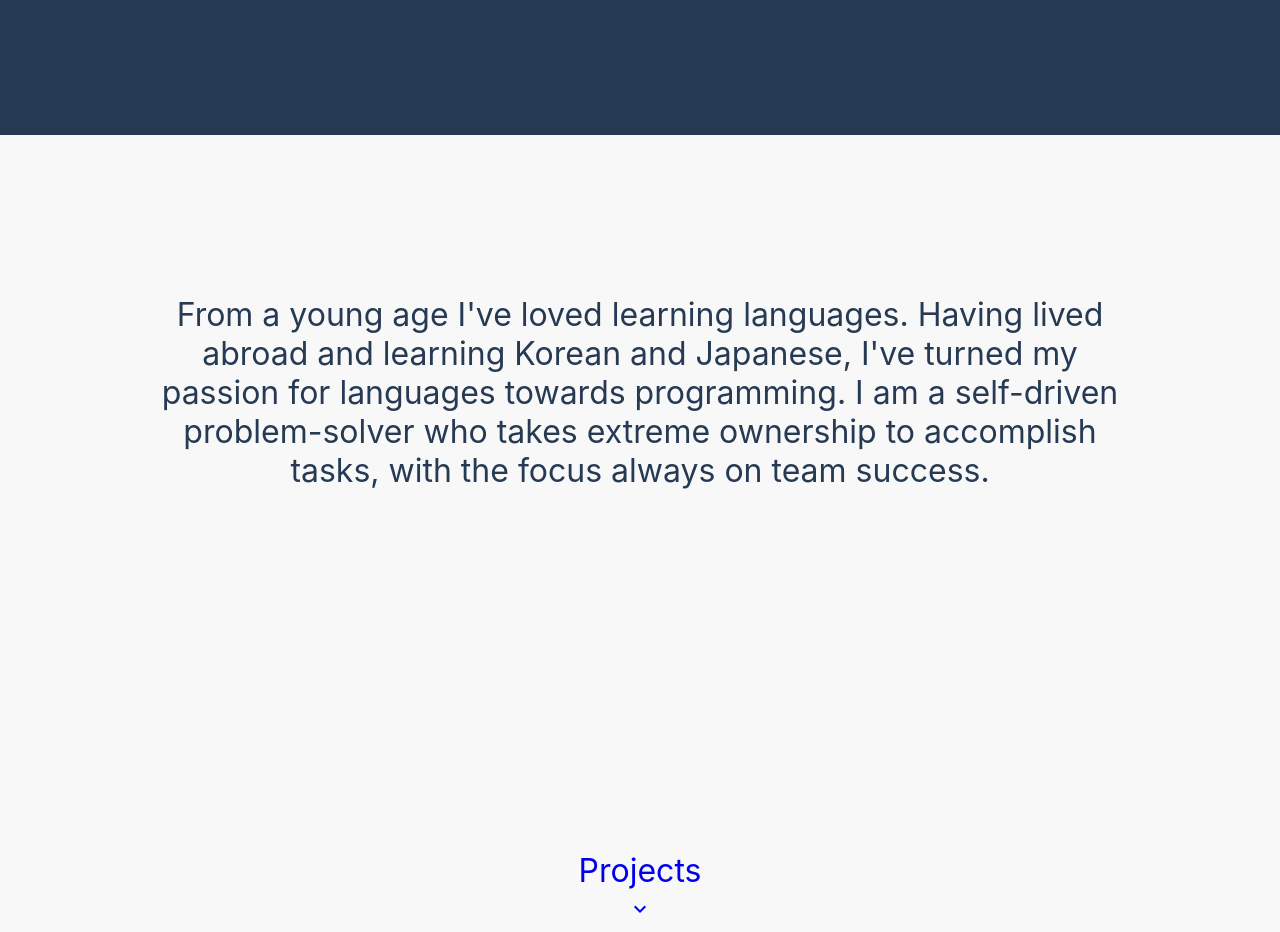
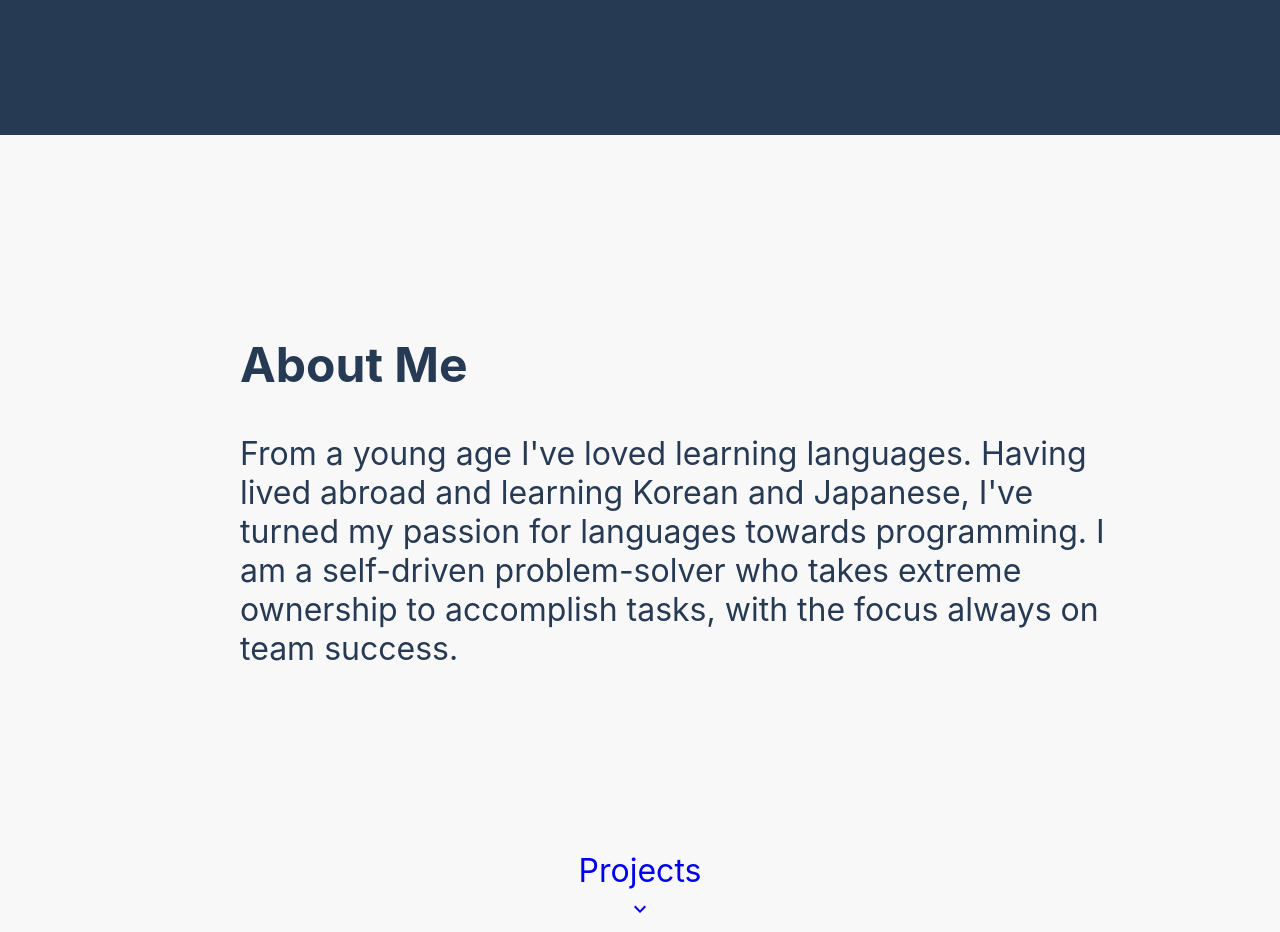
Before and after one commit to jason-moritz/portfolio, a React (Create React App) app in the folder client/: page / in a window 1280 px wide. Shown: the part 800-1732 px from the top of the page. Built offline with nearby package versions, Linux system fonts and the light colour scheme.

Commit message:
base styling for about section complete

```diff
--- a/client/src/screens/About.css
+++ b/client/src/screens/About.css
@@ -7,11 +7,21 @@
   align-items: center;
 }
 
-.about-content {
+.about-content-container {
   padding-top: 10rem;
-  font-size: 2rem;
+  padding-left: 5rem;
+  text-align: left;
   width: 75%;
 }
+
+.title {
+  font-size: 3rem;
+}
+
+.about-content {
+  font-size: 2rem;
+}
+
 .about-bottom-link {
   position: absolute;
   bottom: 0;
--- a/client/src/screens/About.jsx
+++ b/client/src/screens/About.jsx
@@ -5,11 +5,15 @@ import './About.css'
 export default function About() {
   return (
     <section id='about' className='about'>
-      <div className='about-content'>
-        From a young age I've loved learning languages. Having lived abroad and
-        learning Korean and Japanese, I've turned my passion for languages
-        towards programming. I am a self-driven problem-solver who takes extreme
-        ownership to accomplish tasks, with the focus always on team success.
+      <div className='about-content-container'>
+        <h1 className='title'>About Me</h1>
+        <div className='about-content'>
+          From a young age I've loved learning languages. Having lived abroad
+          and learning Korean and Japanese, I've turned my passion for languages
+          towards programming. I am a self-driven problem-solver who takes
+          extreme ownership to accomplish tasks, with the focus always on team
+          success.
+        </div>
       </div>
       <div className='about-bottom-link'>
         <HashLink smooth to='#projects'>
```
